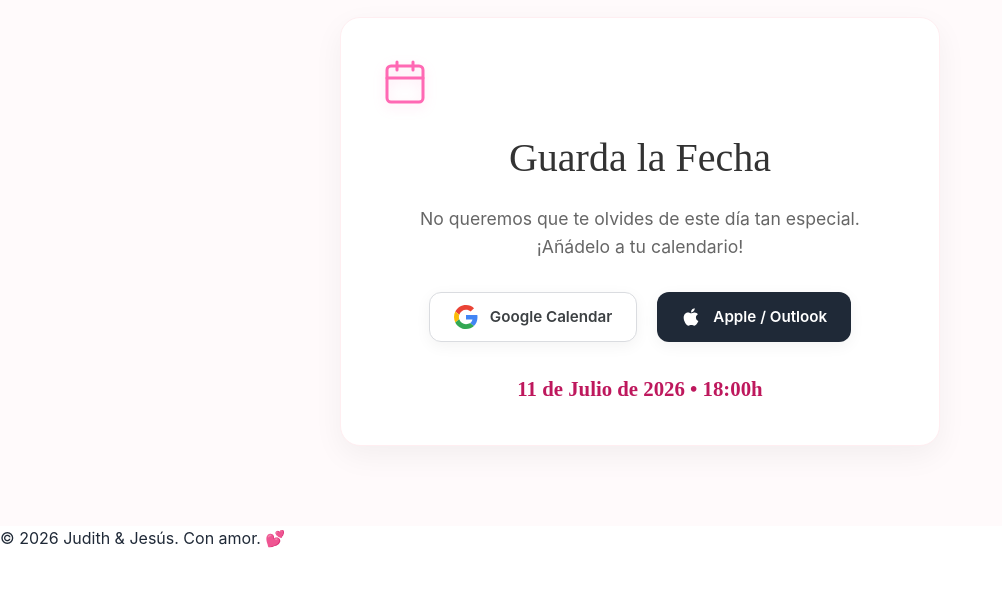
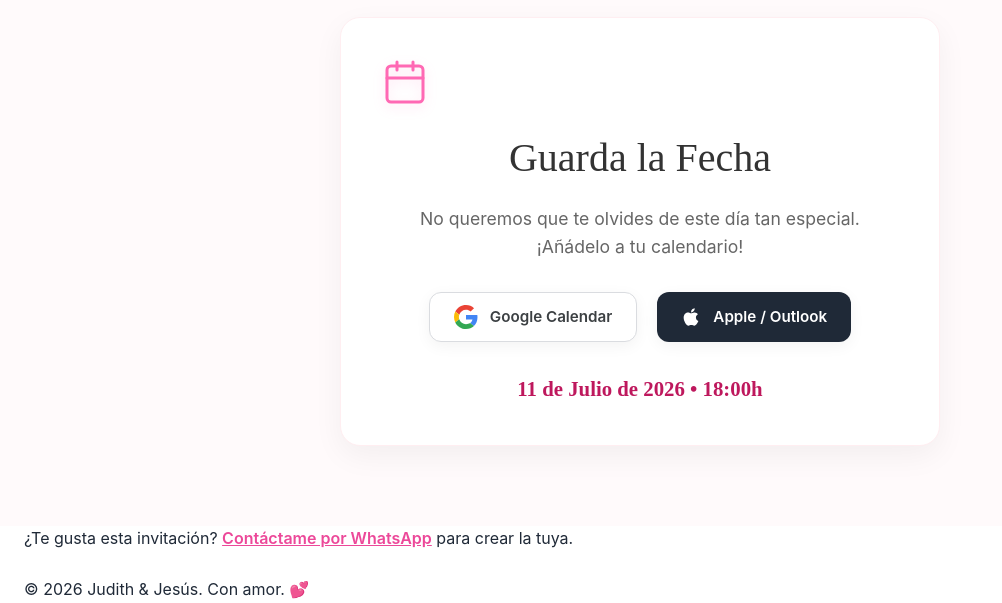
Before and after one commit to jesusMartinez88/boda-judith-jesus, an Angular app: page / in a window 1280 px wide. Shown: the part 9110-9713 px from the top of the page, without its empty margins (0-1002 px from the left). Before the commit the page ends 9662 px from the top, so only its background shows below. Built offline with nearby package versions, Linux system fonts and the light colour scheme; no server answers.

Commit message:
feat: contacto

```diff
--- a/src/app/app.css
+++ b/src/app/app.css
@@ -42,6 +42,20 @@
   font-size: 1rem;
   opacity: 0.9;
 }
+
+.footer-credit {
+  font-size: 0.9rem !important;
+  opacity: 0.8 !important;
+  margin-top: 1.25rem !important;
+  font-style: italic;
+  transition: opacity 0.3s ease;
+  line-height: 1.8 !important;
+}
+
+.footer-credit:hover {
+  opacity: 1 !important;
+}
+
 
 /* Global Animations */
 @keyframes fadeInUp {
--- a/src/app/components/home/home.component.html
+++ b/src/app/components/home/home.component.html
@@ -26,7 +26,17 @@
     <app-calendar></app-calendar>
 
     <footer class="footer">
-        <div class="footer-content">
+        <div class="footer-content" style="padding-left: 1.5rem !important; padding-right: 1.5rem !important;">
+            <p class="footer-credit">
+                ¿Te gusta esta invitación?
+                <a href="https://wa.me/34695677269?text=Hola!%20Me%20interesa%20crear%20una%20invitación%20digital%20para%20mi%20evento"
+                   target="_blank"
+                   rel="noopener noreferrer"
+                   class="footer-link"
+                   style="color: #ec4899 !important; text-decoration: underline; font-weight: 600;">Contáctame por WhatsApp</a>
+                para crear la tuya.
+            </p>
+            <br>
             <p>&copy; 2026 Judith & Jesús. Con amor. 💕</p>
         </div>
     </footer>
```
